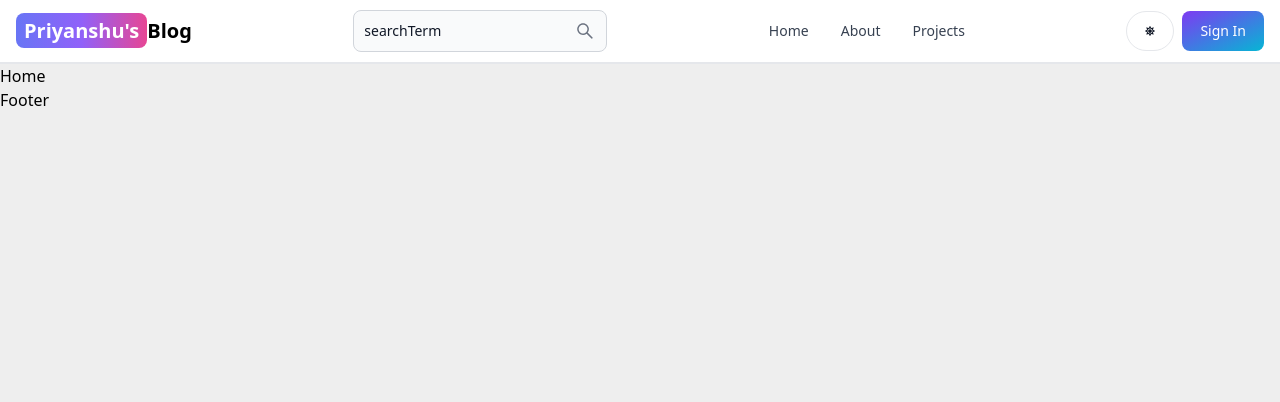
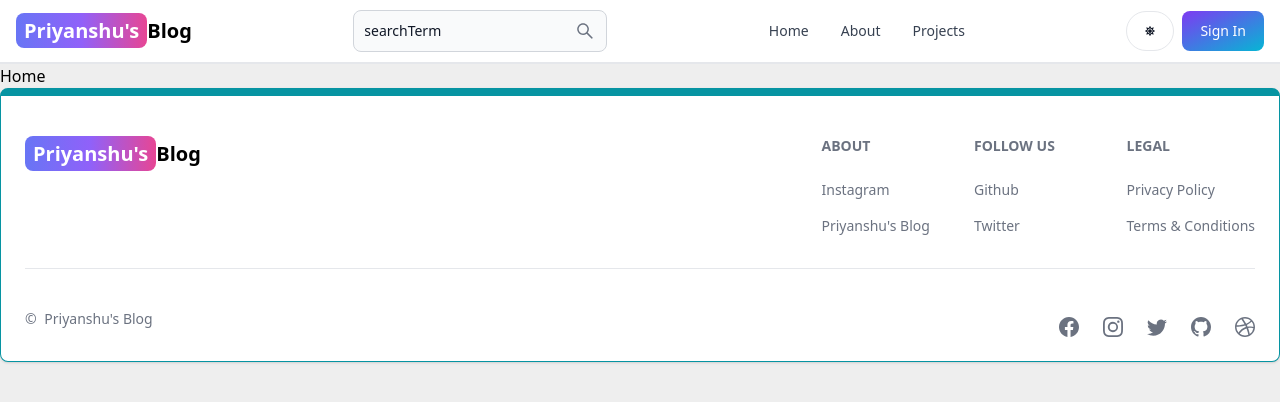
Before and after one commit to priyanshu07222/Blog-app, a React (Vite) app in the folder client/: page / in a window 1280 px wide. Shown: the top 402 px of the page. Built offline with nearby package versions, Linux system fonts and the light colour scheme.

Commit message:
create the footer components

```diff
--- a/client/src/Layout.jsx
+++ b/client/src/Layout.jsx
@@ -1,14 +1,14 @@
 import React from 'react'
 import { Outlet } from 'react-router-dom'
 import Header from './components/Header'
-import Footer from './components/Footer'
+import FooterCom from './components/Footer'
 
 function Layout() {
   return (
     <div>
         <Header/>
         <Outlet/>
-        <Footer/>
+        <FooterCom/>
     </div>
   )
 }
--- a/client/src/components/Footer.jsx
+++ b/client/src/components/Footer.jsx
@@ -1,9 +1,70 @@
 import React from 'react'
+import { Footer } from 'flowbite-react'
+import { Link } from 'react-router-dom'
+import {BsFacebook, BsInstagram, BsTwitter, BsGithub, BsDribbble} from 'react-icons/bs'
 
-function Footer() {
+function FooterCom() {
   return (
-    <div>Footer</div>
+    <Footer container className='border border-t-8 border-teal-500'>
+      <div className='w-full max-w-7xl mx-auto'>
+        <div className='grid w-full justify-between sm:flex md:grid-cols-1'>
+          <div className='mt-5'>
+            <Link to="/" className='self-center whitespace-nowrap text-lg sm:text-xl font-semibold dark:text-white' >
+              <span className='px-2 py-1 bg-gradient-to-r from-indigo-500 via-purple-500 to-pink-500 rounded-lg text-white'>Priyanshu's</span>Blog
+            </Link>
+          </div>
+
+          <div className='grid grid-cols-2 gap-8 mt-4 sm:grid-cols-3 sm:gap-6'>
+            <div>
+              <Footer.Title title='About' />
+              <Footer.LinkGroup col>
+                <Footer.Link href='https://instagram.com/priyanshuu.eth' target='_blank' rel='noopener noreferrer'>
+                  Instagram
+                </Footer.Link>
+                <Footer.Link href='https://instagram.com/priyanshuu.eth' target='_blank' rel='noopener noreferrer'>
+                  Priyanshu's Blog
+                </Footer.Link>
+              </Footer.LinkGroup>
+            </div>
+            <div>
+              <Footer.Title title='Follow us' />
+              <Footer.LinkGroup col>
+                <Footer.Link href='https://github.com/priyanshu07222' target='_blank' rel='noopener noreferrer'>
+                  Github
+                </Footer.Link>
+                <Footer.Link href='https://twitter.com/Priyanshuu_eth' target='_blank' rel='noopener noreferrer'>
+                  Twitter
+                </Footer.Link>
+              </Footer.LinkGroup>
+            </div>
+            <div>
+              <Footer.Title title='Legal' />
+              <Footer.LinkGroup col>
+                <Footer.Link href='#'>
+                  Privacy Policy
+                </Footer.Link>
+                <Footer.Link href='#'>
+                  Terms &amp; Conditions
+                </Footer.Link>
+              </Footer.LinkGroup>
+            </div>
+          </div>
+        </div>
+
+        <Footer.Divider />
+        <div className='w-full sm:flex sm:items-center sm:justify-between'>
+          <Footer.Copyright href='#' by="Priyanshu's Blog" year={new Date().getFullYear} />
+          <div className='flex gap-6 mt-4 sm:justify-center'>
+            <Footer.Icon href='#' icon={BsFacebook} />
+            <Footer.Icon href='#' icon={BsInstagram} />
+            <Footer.Icon href='#' icon={BsTwitter} />
+            <Footer.Icon href='#' icon={BsGithub} />
+            <Footer.Icon href='#' icon={BsDribbble} />
+          </div>
+        </div>
+      </div>
+    </Footer>
   )
 }
 
-export default Footer
+export default FooterCom
```
